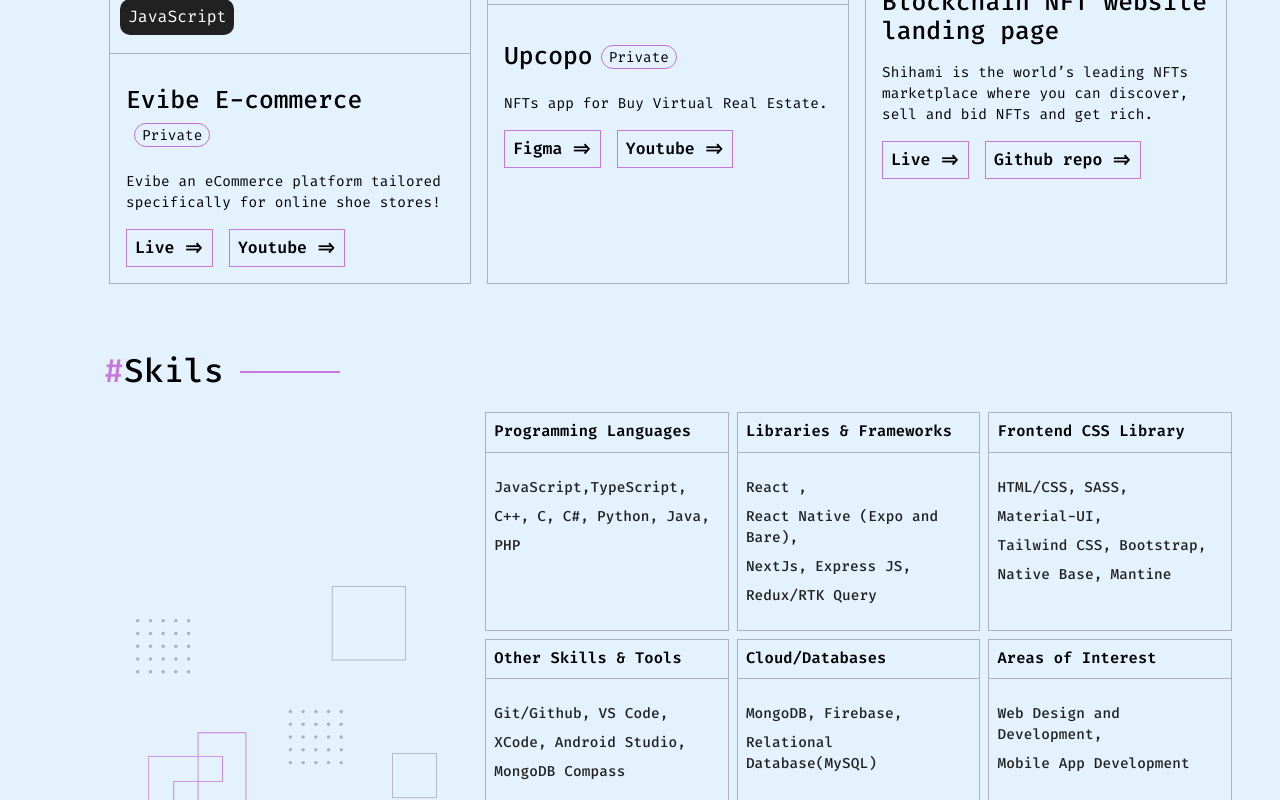
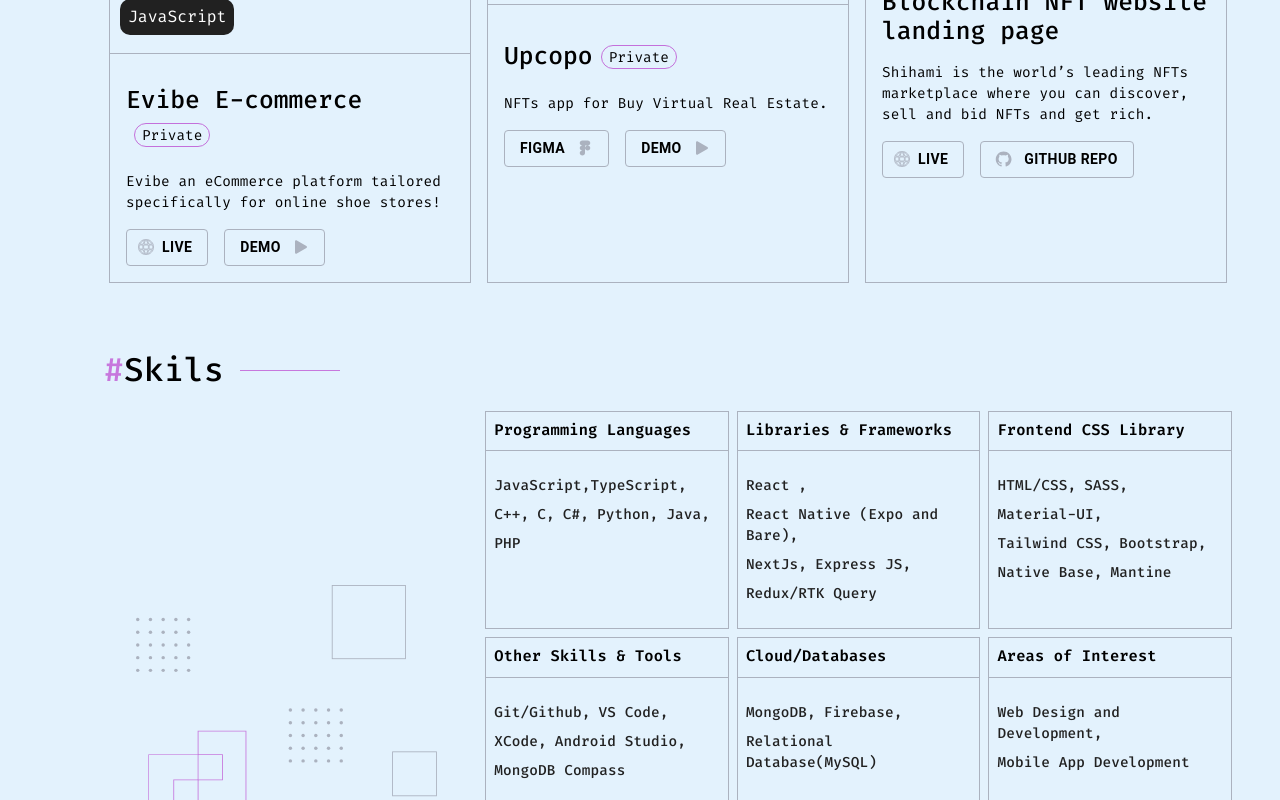
Before and after one commit to abdulkadershohan/react-protfolio, a React (Create React App) app: page / in a window 1280 px wide. Shown: the part 1340-2140 px from the top of the page. Built offline with nearby package versions, Linux system fonts and the light colour scheme.

Commit message:
icon update, btn component update

```diff
--- /dev/null
+++ b/src/assets/Icon/index.js
@@ -0,0 +1,15 @@
+import discordIcon from './discord.svg';
+import emailIcon from './email.svg';
+import figmaIcon from './figma.svg';
+import githubIcon from './github.svg';
+import linkedinIcon from './linkedin.svg';
+import playIcon from './play.svg';
+import telegramIcon from './telegram.svg';
+import twitterIcon from './twitter.svg';
+import worldIcon from './world.svg';
+
+export {
+    discordIcon,
+    emailIcon, figmaIcon, githubIcon,
+    linkedinIcon, playIcon, telegramIcon, twitterIcon, worldIcon
+};
--- a/src/components/protfolio/Protfolio.js
+++ b/src/components/protfolio/Protfolio.js
@@ -5,6 +5,7 @@ import { LazyLoadImage } from "react-lazy-load-image-component";
 import "react-lazy-load-image-component/src/effects/blur.css";
 import { useSelector } from "react-redux";
 import { Link } from 'react-router-dom';
+import { figmaIcon, githubIcon, playIcon, worldIcon } from "../../assets/Icon";
 import { CButton, CTypography } from "../../utility";
 const homeProtfolioData = [
     {
@@ -193,41 +194,45 @@ export default function Protfolio() {
                                     >
                                         {
                                             item.liveUrl && <CButton
-                                                btnTitle="Live =>"
+                                                btnTitle="Live "
                                                 component={'a'}
                                                 target="_blank"
                                                 rel="noopener noreferrer"
                                                 href={item.liveUrl}
+                                                startIcon={<Box component={'img'} src={worldIcon} alt="play" height={16} width={16} />}
+
                                             />
                                         }
                                         {
                                             item.figma && <CButton
-                                                btnTitle="Figma =>"
+                                                btnTitle="Figma "
                                                 component={'a'}
                                                 target="_blank"
                                                 rel="noopener noreferrer"
                                                 href={item.figma}
+                                                endIcon={<Box component={'img'} src={figmaIcon} alt="play" height={24} width={24} />}
+                                            />
+                                        }
+                                        {
+                                            item.githubUrl && <CButton
+                                                btnTitle="Github repo"
+                                                component={'a'}
+                                                href={item.githubUrl}
+                                                target="_blank"
+                                                rel="noopener noreferrer"
+                                                startIcon={<Box component={'img'} src={githubIcon} alt="play" height={24} width={24} />}
                                             />
                                         }
                                         {
                                             item.youtubeUrl && <CButton
-                                                btnTitle="Youtube =>"
+                                                btnTitle="Demo"
                                                 component={'a'}
                                                 href={item.youtubeUrl}
                                                 target="_blank"
                                                 rel="noopener noreferrer"
+                                                endIcon={<Box component={'img'} src={playIcon} alt="play" height={24} width={24} />}
+                                            />
 
-                                            />
-                                        }
-                                        {
-                                            item.githubUrl && <CButton
-                                                btnTitle="Github repo =>"
-                                                component={'a'}
-                                                href={item.githubUrl}
-                                                target="_blank"
-                                                rel="noopener noreferrer"
-
-                                            />
                                         }
 
                                     </Box>
--- a/src/components/protfolio/ProtfolioAll.jsx
+++ b/src/components/protfolio/ProtfolioAll.jsx
@@ -5,6 +5,7 @@ import { LazyLoadImage } from "react-lazy-load-image-component";
 import "react-lazy-load-image-component/src/effects/blur.css";
 import { useSelector } from "react-redux";
 import { Link, useNavigate } from 'react-router-dom';
+import { figmaIcon, githubIcon, playIcon, worldIcon } from "../../assets/Icon";
 import LiveStatus from '../../assets/images/projects/LiveStatus.png';
 import SeRemo from '../../assets/images/projects/SeRemo2.png';
 import brdchart from '../../assets/images/projects/brdchart.png';
@@ -426,41 +427,45 @@ export default function Protfolio() {
                                     >
                                         {
                                             item.liveUrl && <CButton
-                                                btnTitle="Live => "
+                                                btnTitle="Live "
                                                 component={'a'}
                                                 target="_blank"
                                                 rel="noopener noreferrer"
                                                 href={item.liveUrl}
+                                                startIcon={<Box component={'img'} src={worldIcon} alt="play" height={16} width={16} />}
+
                                             />
                                         }
                                         {
                                             item.figma && <CButton
-                                                btnTitle="Figma => "
+                                                btnTitle="Figma "
                                                 component={'a'}
                                                 target="_blank"
                                                 rel="noopener noreferrer"
                                                 href={item.figma}
+                                                endIcon={<Box component={'img'} src={figmaIcon} alt="play" height={24} width={24} />}
                                             />
                                         }
                                         {
                                             item.githubUrl && <CButton
-                                                btnTitle="Github repo =>"
+                                                btnTitle="Github repo"
                                                 component={'a'}
                                                 href={item.githubUrl}
                                                 target="_blank"
                                                 rel="noopener noreferrer"
-
+                                                startIcon={<Box component={'img'} src={githubIcon} alt="play" height={24} width={24} />}
                                             />
                                         }
                                         {
                                             item.youtubeUrl && <CButton
-                                                btnTitle="Youtube =>"
+                                                btnTitle="Demo"
                                                 component={'a'}
                                                 href={item.youtubeUrl}
                                                 target="_blank"
                                                 rel="noopener noreferrer"
+                                                endIcon={<Box component={'img'} src={playIcon} alt="play" height={24} width={24} />}
+                                            />
 
-                                            />
                                         }
 
 
--- a/src/utility/CButton.jsx
+++ b/src/utility/CButton.jsx
@@ -1,48 +1,52 @@
-/* eslint-disable react/prop-types */
-import { Box } from "@mui/material";
-import PropTypes from "prop-types";
+import { Button } from "@mui/material";
 import * as React from "react";
 import { useSelector } from "react-redux";
 export default function ContainedButtons({
-	children,
 	btnTitle,
 	...rest
 }) {
 	const { mode, textDark, textWhite } = useSelector(state => state.theme)
 	const isDark = Boolean(mode === 'dark')
 	return (
-		<Box
+		// <Box
+		// 	sx={{
+		// 		color: isDark ? textWhite : textDark,
+		// 		p: 1,
+		// 		// border: "1px solid #C778DD",
+		// 		border: "1px solid #ABB2BF",
+		// 		"&:hover": {
+		// 			backgroundColor: "#C770DB1A",
+		// 			opactiy: 0.8,
+		// 			borderColor: "#C778DD",
+		// 			cursor: "pointer",
+		// 		},
+		// 		fontWeight: "600",
+		// 		alignItems: "center",
+		// 		justifyContent: "center",
+		// 		display: "flex",
+		// 	}}
+		// 	{...rest}
+		// >
+		// 	{btnTitle} {children}
+		// </Box>
+		<Button
 			sx={{
+				fontWeight: "600",
+				border: "1px solid #ABB2BF",
 				color: isDark ? textWhite : textDark,
-				p: 1,
-				border: "1px solid #C778DD",
-				"&:hover": {
-					backgroundColor: "#C770DB1A",
-					opactiy: 0.8,
-					borderColor: "#C778DD",
-					cursor: "pointer",
+				'&:hover': {
+					backgroundColor: isDark ? "#C770DB1A" : "#C778DD1A",
+					borderColor: isDark ? "#C778DD" : "#C770DB",
 				},
-				fontWeight: "600",
+
 			}}
+			variant="outlined"
+			size="medium"
 			{...rest}
+		//	title={btnTitle}
+
 		>
-			{btnTitle} {children}
-		</Box>
+			{btnTitle}
+		</Button>
 	);
 }
-
-ContainedButtons.propTypes = {
-	children: PropTypes.node,
-	variant: PropTypes.string,
-	size: PropTypes.string,
-	color: PropTypes.string,
-	disabled: PropTypes.bool,
-	disableFocusRipple: PropTypes.bool,
-	disableRipple: PropTypes.bool,
-	endIcon: PropTypes.node,
-	fullWidth: PropTypes.bool,
-	href: PropTypes.string,
-	startIcon: PropTypes.node,
-	sx: PropTypes.object,
-	btnTitle: PropTypes.string,
-};
```
Also changed, not shown: src/assets/Icon/play.svg (added), src/assets/Icon/world.svg (added).
